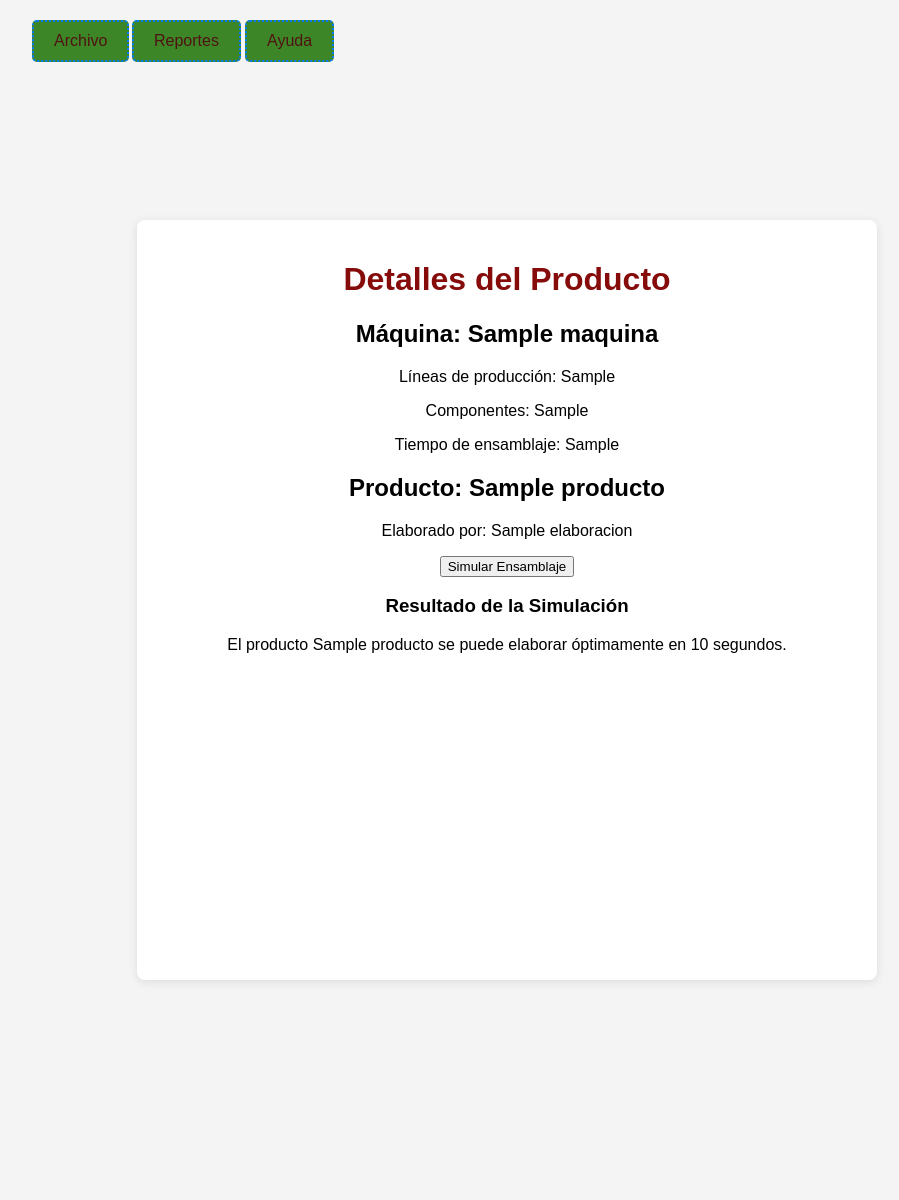
After one commit to Farot3/IPC2_Proyecto2_202307820, a Flask app: template pythonProject/templates/producto.html in a window 1280 px wide. The commit adds this page. Shown: the whole page, without its empty margins (133-1032 px from the left). Run offline with Flask 3, Linux system fonts and the light colour scheme; the template is opened without the code that fills it: most values are stand-ins (such as "Sample title", 1, 10 or a date in 2020).

Commit message:
ahí vamos poco a poco supongo

```diff
--- a/pythonProject/app.py
+++ b/pythonProject/app.py
@@ -2,6 +2,7 @@ from flask import Flask, render_template, request
 from modules.ListaMaquina import leer_maquina, ListaMaquina
 from modules.NodoProductoSeleccionado import NodoProductoSeleccionado
 from modules.ListaProductoSeleccionado import ListaProductoSeleccionado
+from modules.Esamblaje import Simulador
 
 app = Flask(__name__)
 app.secret_key = "tu_clave_secreta"
@@ -23,16 +24,19 @@ def ayuda():
 def index():
     global lista_maquinas_global
     if request.method == "POST":
-        uploaded_file = request.files["file"]
+        uploaded_files = request.files.getlist("file")
 
-        if uploaded_file.filename.endswith(".xml"):
-            contenido_archivo = uploaded_file.read().decode("utf-8")
-            lista_maquinas_global = leer_maquina(contenido_archivo)
-            lista_maquinas_global.imprimir()
+        for uploaded_file in uploaded_files:
+            if uploaded_file.filename.endswith(".xml"):
+                contenido_archivo = uploaded_file.read().decode("utf-8")
+                lista_maquinas_global = leer_maquina(
+                    contenido_archivo, lista_maquinas_global
+                )
+            else:
+                return "Solo se permiten archivos .xml", 400
 
-            return render_template("index.html", maquinas=lista_maquinas_global)
-        else:
-            return "Solo se permiten archivos .xml", 400
+        lista_maquinas_global.imprimir()
+        return render_template("index.html", maquinas=lista_maquinas_global)
 
     return render_template("index.html", maquinas=lista_maquinas_global)
 
@@ -59,10 +63,68 @@ def seleccionar_maquina(nombre_maquina):
     )
 
 
-@app.route("/seleccionar_producto/<nombre_producto>")
+@app.route("/seleccionar_producto/<nombre_producto>", methods=["GET", "POST"])
 def seleccionar_producto(nombre_producto):
-    producto_seleccionado = nombre_producto
-    return f"Producto seleccionado: {producto_seleccionado}"
+    global lista_maquinas_global
+
+    maquina_seleccionada = None
+    producto_seleccionado = None
+
+    # Buscar el producto seleccionado y la máquina correspondiente
+    actual_maquina = lista_maquinas_global.cabeza
+    while actual_maquina:
+        producto_actual = actual_maquina.productos.cabeza
+        while producto_actual:
+            if producto_actual.nombre == nombre_producto:
+                maquina_seleccionada = actual_maquina
+                producto_seleccionado = producto_actual
+                break
+            producto_actual = producto_actual.siguiente
+        if producto_seleccionado:
+            break
+        actual_maquina = actual_maquina.siguiente
+
+    return render_template(
+        "producto.html",
+        maquina=maquina_seleccionada,
+        producto=producto_seleccionado,
+    )
+
+
+@app.route("/producto/<nombre_maquina>/<nombre_producto>", methods=["GET", "POST"])
+def producto(nombre_maquina, nombre_producto):
+    maquina = lista_maquinas_global.buscar_maquina(nombre_maquina)
+    if not maquina:
+        return "Máquina no encontrada", 404
+
+    producto = maquina.productos.buscar_producto(nombre_producto)
+    if not producto:
+        return "Producto no encontrado", 404
+
+    resultado_simulacion = None
+    if request.method == "POST":
+        print("Solicitud POST recibida")  # Mensaje de depuración
+        resultado_simulacion = Simulador.simular_ensamblaje(maquina, producto)
+        # Imprimir el resultado en consola
+        print(
+            f"El producto {producto.nombre} se puede elaborar óptimamente en {resultado_simulacion.tiempo_total} segundos."
+        )
+        nodo_actual = resultado_simulacion.pasos.frente
+        while nodo_actual:
+            acciones = nodo_actual.dato.acciones
+            accion_actual = acciones.frente
+            while accion_actual:
+                print(accion_actual.dato, end=" | ")
+                accion_actual = accion_actual.siguiente
+            print()
+            nodo_actual = nodo_actual.siguiente
+
+    return render_template(
+        "producto.html",
+        maquina=maquina,
+        producto=producto,
+        resultado_simulacion=resultado_simulacion,
+    )
 
 
 if __name__ == "__main__":
--- a/pythonProject/modules/ListaMaquina.py
+++ b/pythonProject/modules/ListaMaquina.py
@@ -1,7 +1,6 @@
 import xml.etree.ElementTree as ET
 from modules.NodoMaquina import NodoMaquinaConProductos
 from modules.NodoProducto import NodoProducto
-from modules.ListaProducto import ListaProducto
 
 
 class ListaMaquina:
@@ -50,11 +49,9 @@ class ListaMaquina:
             raise StopIteration
 
 
-def leer_maquina(archivo_xml):
+def leer_maquina(archivo_xml, lista_maquinas):
     tree = ET.ElementTree(ET.fromstring(archivo_xml))
     root = tree.getroot()
-
-    lista_maquinas = ListaMaquina()
 
     for maquina in root.findall("Maquina"):
         nombre_maquina = maquina.find("NombreMaquina").text.strip()
--- /dev/null
+++ b/pythonProject/modules/NodoSimulacion.py
@@ -0,0 +1,4 @@
+class Nodo:
+    def __init__(self, dato):
+        self.dato = dato
+        self.siguiente = None
--- a/pythonProject/static/style.css
+++ b/pythonProject/static/style.css
@@ -7,7 +7,7 @@ body {
     display: flex;
     justify-content: center;
     align-items: center;
-    height: 110vh;
+    height: 150vh;
 }
 
 .container {
@@ -16,7 +16,7 @@ body {
     border-radius: 8px;
     box-shadow: 0 2px 10px rgba(0, 0, 0, 0.1);
     width: 700px;
-    height: 460px;
+    height: 720px;
     text-align: center;
     position: center;
 }
--- /dev/null
+++ b/pythonProject/templates/producto.html
@@ -0,0 +1,44 @@
+<!DOCTYPE html>
+<html lang="es">
+
+<head>
+    <meta charset="UTF-8">
+    <meta name="viewport" content="width=device-width, initial-scale=1.0">
+    <title>Detalles del Producto</title>
+    <link rel="stylesheet" href="{{ url_for('static', filename='style.css') }}">
+</head>
+
+<body>
+    <a class="button1" type="button" href="/">Archivo</a>
+    <a class="button2" type="button">Reportes</a>
+    <a class="button3" type="button" href="/ayuda">Ayuda</a>
+
+    <div class="container">
+        <h1>Detalles del Producto</h1>
+        {% if maquina and producto %}
+        <h2>Máquina: {{ maquina.nombre_maquina }}</h2>
+        <p>Líneas de producción: {{ maquina.cantidad_lineas }}</p>
+        <p>Componentes: {{ maquina.cantidad_componentes }}</p>
+        <p>Tiempo de ensamblaje: {{ maquina.tiempo_ensamblaje }}</p>
+        <h2>Producto: {{ producto.nombre }}</h2>
+        <p>Elaborado por: {{ producto.elaboracion }}</p>
+
+        <form action="/producto/{{ maquina.nombre_maquina }}/{{ producto.nombre }}" method="POST">
+            <button type="submit">Simular Ensamblaje</button>
+        </form>
+
+        {% if resultado_simulacion %}
+        <div id="resultado-simulacion">
+            <h3>Resultado de la Simulación</h3>
+            <p>El producto {{ producto.nombre }} se puede elaborar óptimamente en {{ resultado_simulacion.tiempo_total
+                }} segundos.</p>
+        </div>
+        {% endif %}
+
+        {% else %}
+        <p>Producto no encontrado.</p>
+        {% endif %}
+    </div>
+</body>
+
+</html>
```
Also changed, not shown: pythonProject/coco2.xml (added, +49 -0 lines), pythonProject/modules/Cola.py (added, +27 -0 lines), pythonProject/modules/Esamblaje.py (added, +93 -0 lines), pythonProject/modules/ListaProducto.py (+8 -0 lines), pythonProject/templates/index.html (+8 -5 lines).
